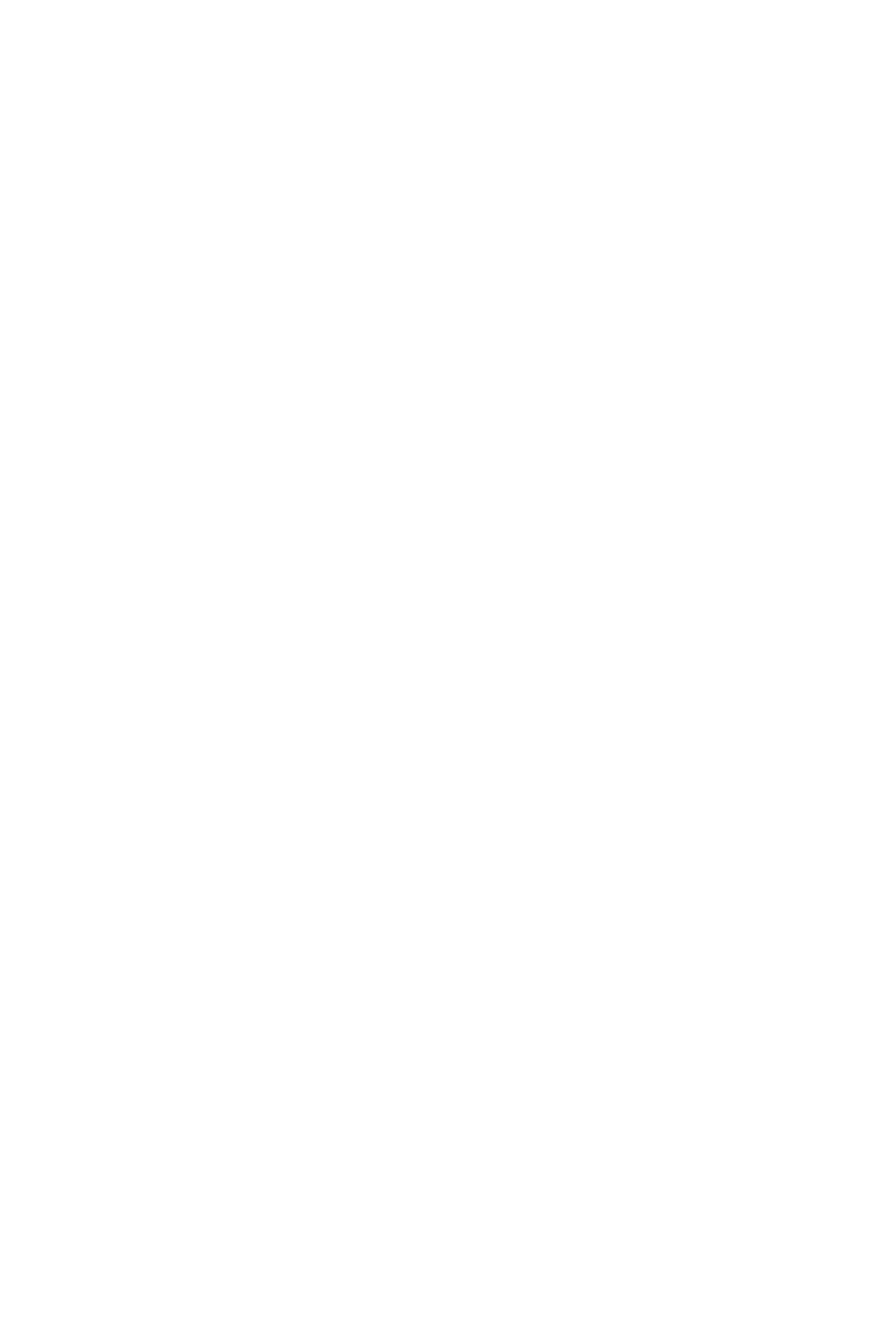
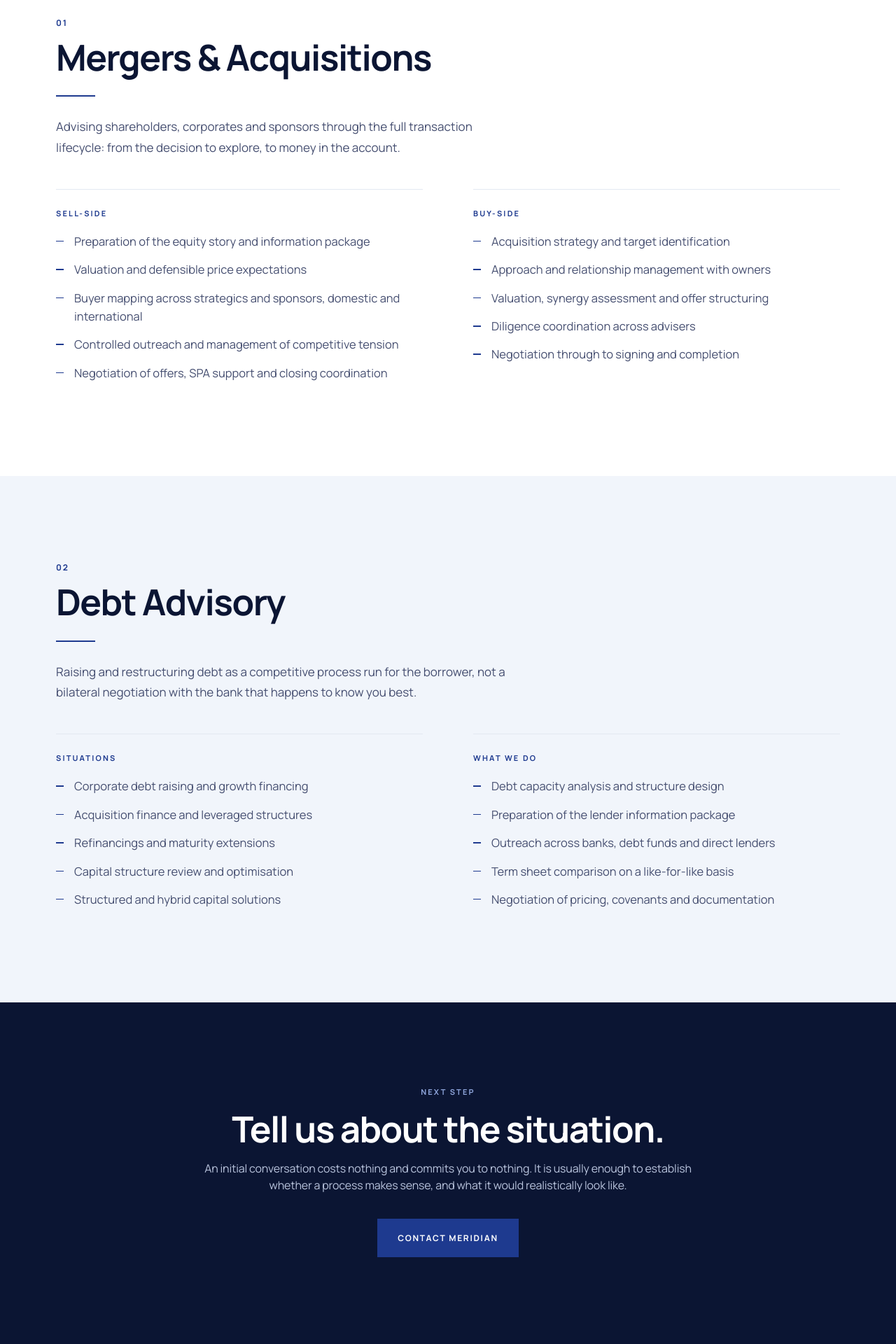
Before and after one commit to arosmuno/Meridian, a Next.js app: page /services in a window 1280 px wide. Before the commit this address had no page. Shown: the part 640-2560 px from the top of the page at 70% size. Before the commit the page ends 800 px from the top, so only its background shows below. Built offline with nearby package versions, Linux system fonts and the light colour scheme.

Commit message:
Add Services page with M&A and Debt Advisory details

```diff
--- /dev/null
+++ b/pages/services.js
@@ -0,0 +1,70 @@
+import Head from 'next/head';
+import Link from 'next/link';
+import Layout, { PageHero } from '../components/Layout';
+
+const SERVICES = [
+  {
+    id: 'ma', n: '01', t: 'Mergers & Acquisitions',
+    lead: 'Advising shareholders, corporates and sponsors through the full transaction lifecycle: from the decision to explore, to money in the account.',
+    left: { h: 'Sell-side', items: ['Preparation of the equity story and information package', 'Valuation and defensible price expectations', 'Buyer mapping across strategics and sponsors, domestic and international', 'Controlled outreach and management of competitive tension', 'Negotiation of offers, SPA support and closing coordination'] },
+    right: { h: 'Buy-side', items: ['Acquisition strategy and target identification', 'Approach and relationship management with owners', 'Valuation, synergy assessment and offer structuring', 'Diligence coordination across advisers', 'Negotiation through to signing and completion'] },
+  },
+  {
+    id: 'debt', n: '02', t: 'Debt Advisory',
+    lead: 'Raising and restructuring debt as a competitive process run for the borrower, not a bilateral negotiation with the bank that happens to know you best.',
+    left: { h: 'Situations', items: ['Corporate debt raising and growth financing', 'Acquisition finance and leveraged structures', 'Refinancings and maturity extensions', 'Capital structure review and optimisation', 'Structured and hybrid capital solutions'] },
+    right: { h: 'What we do', items: ['Debt capacity analysis and structure design', 'Preparation of the lender information package', 'Outreach across banks, debt funds and direct lenders', 'Term sheet comparison on a like-for-like basis', 'Negotiation of pricing, covenants and documentation'] },
+  },
+];
+
+export default function Services() {
+  return (
+    <>
+      <Head>
+        <title>Services &mdash; M&amp;A and Debt Advisory | Meridian</title>
+        <meta name="description" content="M&A and debt advisory services for companies, shareholders and sponsors across Iberia." />
+        <link rel="canonical" href="https://www.meridiancapmarkets.com/services" />
+      </Head>
+      <Layout>
+        <PageHero
+          eyebrow="Services"
+          title="Two disciplines, executed properly."
+          sub="Advisory for companies, shareholders and sponsors in the Iberian mid-market, with a focus on energy, TMT and infrastructure."
+        />
+
+        {SERVICES.map((s, i) => (
+          <section key={s.id} className={i % 2 === 1 ? 'sec alt' : 'sec'}>
+            <div className="wrap">
+              <div className="sec-head" style={{ marginBottom: 44 }}>
+                <div className="svc-i">{s.n}</div>
+                <h2 className="h2" style={{ marginTop: 12 }}>{s.t}</h2>
+                <hr className="rule" />
+                <p className="body" style={{ fontSize: 17 }}>{s.lead}</p>
+              </div>
+              <div className="g2">
+                {[s.left, s.right].map((col) => (
+                  <div key={col.h} style={{ borderTop: '1px solid var(--line)', paddingTop: 26 }}>
+                    <h3 className="eyebrow" style={{ marginBottom: 20 }}>{col.h}</h3>
+                    <ul className="ticks">{col.items.map((it) => <li key={it}>{it}</li>)}</ul>
+                  </div>
+                ))}
+              </div>
+            </div>
+          </section>
+        ))}
+
+        <section className="sec dark" style={{ textAlign: 'center' }}>
+          <div className="wrap-narrow">
+            <div className="eyebrow on-dark">Next step</div>
+            <h2 className="h2" style={{ marginTop: 18, color: '#fff' }}>Tell us about the situation.</h2>
+            <p className="lead on-dark" style={{ marginTop: 18, fontSize: 16 }}>
+              An initial conversation costs nothing and commits you to nothing. It is usually enough to establish
+              whether a process makes sense, and what it would realistically look like.
+            </p>
+            <div style={{ marginTop: 36 }}><Link href="/contact" className="btn btn-solid">Contact Meridian</Link></div>
+          </div>
+        </section>
+      </Layout>
+    </>
+  );
+}
```
